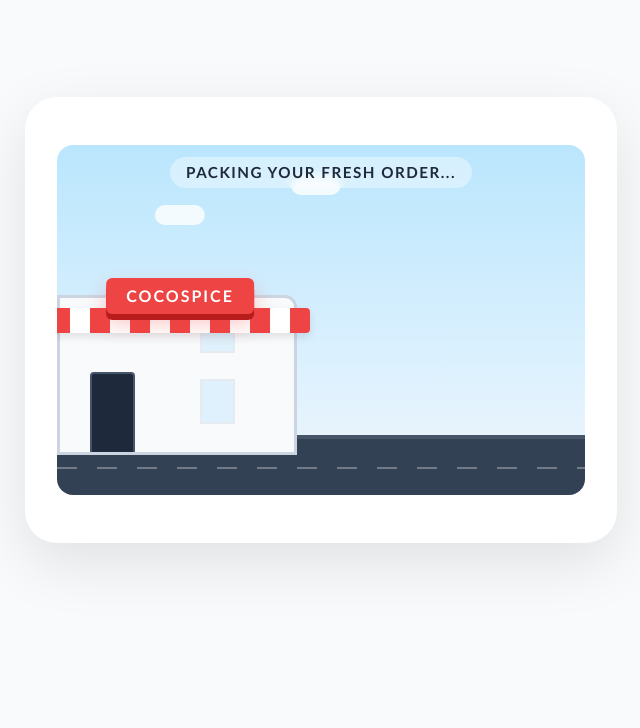
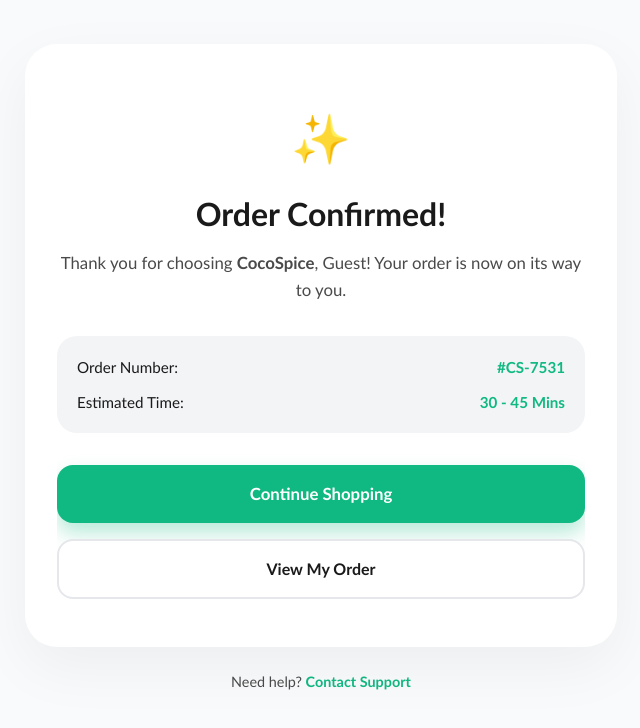
Before and after one commit to developerteam354/Cocospice, a Next.js app in the folder frontend/: page /checkout/success in a window 1280 px wide. Shown: the top 728 px of the page, without its empty margins (319-959 px from the left). Built offline with nearby package versions, Linux system fonts and the light colour scheme.

Commit message:
order success sound changed

```diff
--- a/frontend/app/checkout/success/SuccessPage.module.css
+++ b/frontend/app/checkout/success/SuccessPage.module.css
@@ -11,445 +11,113 @@
 .card {
   background: #ffffff;
   width: 100%;
-  max-width: 900px;
+  max-width: 600px; /* Reduced max-width for a more compact simple look */
   padding: 48px 32px;
   border-radius: 32px;
-  box-shadow: 0 20px 60px rgba(0, 0, 0, 0.1);
+  box-shadow: 0 20px 60px rgba(0, 0, 0, 0.05);
   text-align: center;
   position: relative;
   overflow: hidden;
   margin: 0 auto;
 }
 
-/* ── Original Dispatch Graphics ── */
-.dispatchScene {
+/* ── Simple Success Animation ── */
+.simpleAnimation {
+  display: flex;
+  flex-direction: column;
+  align-items: center;
+  justify-content: center;
+  padding: 40px 0;
+  min-height: 200px;
+}
+
+.checkmarkWrapper {
+  width: 100px;
+  height: 100px;
   position: relative;
-  height: 350px;
-  width: 100%;
-  background: linear-gradient(to bottom, #bae6fd 0%, #e0f2fe 70%, #f1f5f9 100%);
-  overflow: hidden;
+  margin-bottom: 24px;
   display: flex;
   align-items: center;
   justify-content: center;
-  border-radius: 16px;
 }
 
-/* ── Environment ── */
-.clouds {
+.checkmarkRing {
   position: absolute;
-  top: 20px;
+  top: 0;
+  left: 0;
   width: 100%;
+  height: 100%;
+  border: 4px solid var(--primary-color);
+  border-radius: 50%;
+  opacity: 0;
+  animation: ringExpand 1.2s cubic-bezier(0.16, 1, 0.3, 1) 0.6s forwards;
 }
 
-.cloud {
-  position: absolute;
-  width: 50px;
-  height: 20px;
-  background: white;
-  border-radius: 20px;
-  opacity: 0.8;
-  animation: floatCloud 20s linear infinite;
+.checkmark {
+  width: 80px;
+  height: 80px;
+  border-radius: 50%;
+  display: block;
+  stroke-width: 3;
+  stroke: #ffffff;
+  stroke-miterlimit: 10;
+  box-shadow: inset 0px 0px 0px var(--primary-color);
+  animation: fill .4s ease-in-out .4s forwards, scaleSpring .6s cubic-bezier(0.175, 0.885, 0.32, 1.275) 0.8s both;
+  z-index: 2;
 }
 
-.cloud:nth-child(1) {
-  top: 10px;
-  left: 10%;
+.checkmarkCircle {
+  stroke-dasharray: 166;
+  stroke-dashoffset: 166;
+  stroke-width: 3;
+  stroke-miterlimit: 10;
+  stroke: var(--primary-color);
+  fill: none;
+  animation: stroke 0.6s cubic-bezier(0.65, 0, 0.45, 1) forwards;
 }
 
-.cloud:nth-child(2) {
-  top: 40px;
-  left: 60%;
-  animation-delay: -10s;
+.checkmarkCheck {
+  transform-origin: 50% 50%;
+  stroke-dasharray: 48;
+  stroke-dashoffset: 48;
+  stroke: #ffffff;
+  animation: stroke 0.3s cubic-bezier(0.65, 0, 0.45, 1) 0.9s forwards;
 }
 
-@keyframes floatCloud {
-  from {
-    transform: translateX(400px);
-  }
-
-  to {
-    transform: translateX(-400px);
-  }
+@keyframes stroke {
+  100% { stroke-dashoffset: 0; }
 }
 
-.building {
-  position: absolute;
-  bottom: 40px;
-  left: 0;
-  width: 240px;
-  height: 160px;
-  background: #f8fafc;
-  border: 3px solid #cbd5e1;
-  border-radius: 0 12px 0 0;
-  z-index: 1;
+@keyframes scaleSpring {
+  0% { transform: scale(0.8); }
+  50% { transform: scale(1.1); }
+  100% { transform: scale(1); }
 }
 
-.restaurantDoor {
-  position: absolute;
-  bottom: 0;
-  left: 30px;
-  width: 45px;
-  height: 80px;
-  background: #1e293b;
-  border: 2px solid #475569;
-  border-bottom: none;
-  border-radius: 4px 4px 0 0;
+@keyframes ringExpand {
+  0% { transform: scale(0.5); opacity: 0; }
+  30% { opacity: 0.8; }
+  100% { transform: scale(2.5); opacity: 0; }
 }
 
-.buildingWindow {
-  width: 35px;
-  height: 45px;
-  background: #bae6fd;
-  display: inline-block;
-  margin: 10px 10px 10px 90px;
-  border: 2px solid #cbd5e1;
-  opacity: 0.4;
+@keyframes fill {
+  100% { box-shadow: inset 0px 0px 0px 40px var(--primary-color); }
 }
 
-.restaurantSign {
-  position: absolute;
-  top: -20px;
-  /* Lowered slightly to avoid overlap with top text */
-  left: 120px;
-  transform: translateX(-50%);
-  background: #ef4444;
-  color: white;
-  padding: 6px 20px;
-  font-weight: 950;
-  font-size: 1rem;
-  border-radius: 6px;
-  box-shadow: 0 6px 0 #b91c1c, 0 10px 20px rgba(239, 68, 68, 0.3);
-  white-space: nowrap;
-  letter-spacing: 2px;
-  z-index: 50;
-}
-
-.awning {
-  position: absolute;
-  top: 10px;
-  left: -10px;
-  width: 260px;
-  height: 25px;
-  background: repeating-linear-gradient(90deg, #ef4444, #ef4444 20px, #ffffff 20px, #ffffff 40px);
-  border-radius: 4px;
-  box-shadow: 0 4px 8px rgba(0, 0, 0, 0.1);
-}
-
-.road {
-  position: absolute;
-  bottom: 0;
-  width: 100%;
-  height: 60px;
-  background: #334155;
-  border-top: 4px solid #475569;
-}
-
-.roadMarkings {
-  position: absolute;
-  top: 50%;
-  width: 100%;
-  height: 2px;
-  background: repeating-linear-gradient(90deg, #fff, #fff 20px, transparent 20px, transparent 40px);
-  opacity: 0.3;
-}
-
-/* ── The Van ── */
-.van {
-  position: absolute;
-  bottom: 20px;
-  left: 65%;
-  transform: translateX(-50%);
-  width: 150px;
-  height: 80px;
-  z-index: 5;
-  animation: vanWaitAndGo 5.5s ease-in-out forwards;
-}
-
-.vanBody {
-  width: 100%;
-  height: 65px;
-  background: var(--primary-color);
-  border-radius: 12px 12px 4px 4px;
-  position: relative;
-  box-shadow: inset -10px 0 0 rgba(0, 0, 0, 0.1);
-}
-
-.vanDoor {
-  position: absolute;
-  left: 5px;
-  top: 10px;
-  width: 40px;
-  height: 45px;
-  background: #059669;
-  border: 2px solid rgba(0, 0, 0, 0.1);
-  border-radius: 4px;
-  transform-origin: left;
-  z-index: 10;
-  animation: vanDoorOpen 5s forwards;
-}
-
-@keyframes vanDoorOpen {
-
-  0%,
-  30% {
-    transform: rotateY(0);
-  }
-
-  35%,
-  65% {
-    transform: rotateY(-110deg);
-  }
-
-  70%,
-  100% {
-    transform: rotateY(0);
-  }
-}
-
-.vanWindow {
-  position: absolute;
-  top: 10px;
-  right: 12px;
-  width: 40px;
-  height: 25px;
-  background: #bae6fd;
-  border-radius: 4px 10px 4px 4px;
-  border: 2px solid rgba(255, 255, 255, 0.3);
-}
-
-.exhaust {
-  position: absolute;
-  bottom: 5px;
-  left: -10px;
-  width: 10px;
-  height: 10px;
-  background: #94a3b8;
-  border-radius: 50%;
-  opacity: 0;
-  animation: exhaustPuff 0.5s ease-out 4s infinite;
-}
-
-@keyframes exhaustPuff {
-  0% {
-    transform: scale(1);
-    opacity: 0.6;
-  }
-
-  100% {
-    transform: scale(2) translateX(-20px);
-    opacity: 0;
-  }
-}
-
-@keyframes vanWaitAndGo {
-
-  0%,
-  75% {
-    transform: translateX(-50%) scale(1);
-  }
-
-  78% {
-    transform: translateX(-50%) translateY(-2px);
-  }
-
-  100% {
-    transform: translateX(800px);
-  }
-
-  /* Further travel for wider card */
-}
-
-.vanWheel1,
-.vanWheel2 {
-  position: absolute;
-  bottom: -8px;
-  width: 24px;
-  height: 24px;
-  background: #0f172a;
-  border-radius: 50%;
-  border: 3px solid #4b5563;
-}
-
-.vanWheel1 {
-  left: 25px;
-}
-
-.vanWheel2 {
-  right: 25px;
-}
-
-/* ── The Human ── */
-.human {
-  position: absolute;
-  bottom: 20px;
-  left: 45px;
-  /* Start at the door */
-  width: 30px;
-  height: 60px;
-  z-index: 20;
-  /* Above the van back but below door when open */
-  opacity: 0;
-  animation: humanExitAndWalk 4s ease-out forwards;
-}
-
-.head {
-  width: 16px;
-  height: 16px;
-  background: #fcd34d;
-  border-radius: 50%;
-  margin: 0 auto;
-}
-
-.body {
-  width: 14px;
-  height: 28px;
-  background: #1e293b;
-  border-radius: 4px;
-  margin: 2px auto 0;
-}
-
-.leg1,
-.leg2 {
-  position: absolute;
-  bottom: 0;
-  width: 5px;
-  height: 15px;
-  background: #1e293b;
-  animation: legMove 0.4s infinite alternate;
-}
-
-.leg1 {
-  left: 8px;
-}
-
-.leg2 {
-  right: 8px;
-  animation-delay: -0.2s;
-}
-
-@keyframes legMove {
-  from {
-    transform: rotate(-15deg);
-  }
-
-  to {
-    transform: rotate(15deg);
-  }
-}
-
-@keyframes humanExitAndWalk {
-  0% {
-    left: 45px;
-    opacity: 0;
-  }
-
-  10% {
-    opacity: 1;
-  }
-
-  40%,
-  70% {
-    left: calc(65% - 105px);
-    opacity: 1;
-  }
-
-  100% {
-    left: calc(65% - 180px);
-    opacity: 0;
-  }
-}
-
-.packageItem {
-  position: absolute;
-  top: 18px;
-  right: -14px;
-  width: 16px;
-  height: 16px;
-  background: #d97706;
-  border: 1px solid #92400e;
-  box-shadow: 2px 2px 0 rgba(0, 0, 0, 0.1);
-  animation: packageArcLoad 5.2s forwards;
-}
-
-@keyframes packageArcLoad {
-
-  0%,
-  10% {
-    transform: scale(0);
-    opacity: 0;
-  }
-
-  15% {
-    transform: scale(1);
-    opacity: 1;
-  }
-
-  40% {
-    transform: translate(0, 0);
-  }
-
-  55% {
-    transform: translate(25px, -30px) rotate(20deg);
-  }
-
-  /* Parabolic Arc */
-  65%,
-  100% {
-    transform: translate(50px, -5px) scale(0);
-    opacity: 0;
-  }
-}
-
-.dispatchText {
-  position: absolute;
-  top: 12px;
-  left: 50%;
-  transform: translateX(-50%);
-  font-size: 0.95rem;
-  font-weight: 800;
-  color: #1e293b;
-  text-transform: uppercase;
-  letter-spacing: 1.5px;
-  z-index: 100;
-  background: rgba(255, 255, 255, 0.4);
-  padding: 4px 16px;
-  border-radius: 20px;
-  backdrop-filter: blur(4px);
-  white-space: nowrap;
-}
-
-@keyframes textChange {
-
-  0%,
-  65% {
-    opacity: 1;
-    content: "Packing your order...";
-  }
-
-  70% {
-    opacity: 0;
-  }
-
-  75%,
-  100% {
-    opacity: 1;
-    content: "Order Dispatched!";
-  }
+.loadingText {
+  font-size: 1.1rem;
+  font-weight: 600;
+  color: #64748b;
+  margin-top: 10px;
+  animation: pulseText 1.5s ease-in-out infinite;
 }
 
 @keyframes pulseText {
-
-  0%,
-  100% {
-    opacity: 0.6;
-  }
-
-  50% {
-    opacity: 1;
-  }
+  0%, 100% { opacity: 0.6; }
+  50% { opacity: 1; }
 }
 
-/* ── Celebration Popper ── */
+/* ── UI Components ── */
 .confettiPopper {
   position: absolute;
   top: 50%;
@@ -471,22 +139,11 @@
 }
 
 @keyframes popperBlast {
-  0% {
-    transform: translate(0, 0) rotate(0deg) scale(0);
-    opacity: 1;
-  }
-
-  20% {
-    opacity: 1;
-  }
-
-  100% {
-    transform: translate(var(--x), var(--y)) rotate(var(--rot)) scale(1);
-    opacity: 0;
-  }
+  0% { transform: translate(0, 0) rotate(0deg) scale(0); opacity: 1; }
+  20% { opacity: 1; }
+  100% { transform: translate(var(--x), var(--y)) rotate(var(--rot)) scale(1); opacity: 0; }
 }
 
-/* ── Details Reveal ── */
 .detailsReveal {
   opacity: 0;
   transform: translateY(20px);
@@ -504,25 +161,9 @@
   padding-top: 10px;
 }
 
-.successIcon {
-  font-size: 3rem;
-  margin-bottom: 16px;
-  display: block;
-}
-
-.title {
-  font-size: 2rem;
-  font-weight: 900;
-  color: var(--text-primary);
-  margin-bottom: 12px;
-}
-
-.message {
-  font-size: 1.05rem;
-  line-height: 1.6;
-  color: var(--text-secondary);
-  margin-bottom: 32px;
-}
+.successIcon { font-size: 3rem; margin-bottom: 16px; display: block; }
+.title { font-size: 2rem; font-weight: 900; color: var(--text-primary); margin-bottom: 12px; }
+.message { font-size: 1.05rem; line-height: 1.6; color: var(--text-secondary); margin-bottom: 32px; }
 
 .orderInfo {
   background: var(--surface-hover);
@@ -534,25 +175,10 @@
   gap: 12px;
 }
 
-.infoRow {
-  display: flex;
-  justify-content: space-between;
-  font-size: 0.95rem;
-  color: var(--text-primary);
-}
+.infoRow { display: flex; justify-content: space-between; font-size: 0.95rem; color: var(--text-primary); }
+.infoRow strong { color: var(--primary-color); font-weight: 800; }
 
-.infoRow strong {
-  color: var(--primary-color);
-  font-weight: 800;
-}
-
-/* ── Actions ── */
-.actions {
-  display: flex;
-  flex-direction: column;
-  gap: 16px;
-}
-
+.actions { display: flex; flex-direction: column; gap: 16px; }
 .continueBtn {
   background: var(--primary-color);
   color: #fff;
@@ -565,12 +191,6 @@
   box-shadow: 0 10px 20px rgba(16, 185, 129, 0.3);
 }
 
-.continueBtn:hover {
-  transform: translateY(-3px);
-  box-shadow: 0 15px 30px rgba(16, 185, 129, 0.4);
-  background: var(--primary-hover);
-}
-
 .viewOrderBtn {
   background: #fff;
   color: var(--text-primary);
@@ -580,143 +200,24 @@
   font-weight: 700;
   font-size: 1rem;
   cursor: pointer;
-  transition: all 0.2s;
-}
-
-.viewOrderBtn:hover {
-  background: var(--surface-hover);
-  border-color: var(--text-primary);
 }
 
 .support {
-  margin-top: 32px;
+  margin-top: 24px;
   font-size: 0.9rem;
   color: var(--text-secondary);
 }
 
 .support a {
   color: var(--primary-color);
+  text-decoration: none;
   font-weight: 600;
-  text-decoration: none;
 }
 
-/* ── Confetti ── */
-.confetti {
-  position: absolute;
-  top: 50px;
-  left: 50%;
-  transform: translateX(-50%);
-  pointer-events: none;
-  z-index: 1;
-}
-
-.confetto {
-  position: absolute;
-  width: 8px;
-  height: 8px;
-  background: var(--primary-color);
-  border-radius: 50%;
-  opacity: 0;
-  animation: confettiFall 1.5s ease-out var(--delay) forwards;
-}
-
-.confetto:nth-child(even) {
-  background: #ffd700;
-}
-
-.confetto:nth-child(3n) {
-  background: #ff4757;
-}
-
-@keyframes confettiFall {
-  0% {
-    transform: translate(0, 0) scale(1);
-    opacity: 1;
-  }
-
-  100% {
-    transform: translate(var(--x), 100px) scale(0);
-    opacity: 0;
-  }
-}
-
-@keyframes fadeIn {
-  from {
-    opacity: 0;
-    transform: translateY(10px);
-  }
-
-  to {
-    opacity: 1;
-    transform: translateY(0);
-  }
-}
+@keyframes fadeIn { from { opacity: 0; transform: translateY(10px); } to { opacity: 1; transform: translateY(0); } }
 
 @media (max-width: 480px) {
-  .card {
-    padding: 32px 16px;
-    border-radius: 24px;
-  }
-
-  .dispatchScene {
-    height: 240px;
-  }
-
-  .building {
-    width: 200px;
-    height: 140px;
-    bottom: 40px;
-  }
-
-  .restaurantSign {
-    font-size: 0.8rem;
-    padding: 3px 10px;
-    left: 100px;
-    top: -18px;
-  }
-
-  .awning {
-    width: 220px;
-  }
-
-  .van {
-    width: 120px;
-    height: 65px;
-    left: 70%;
-  }
-
-  .vanBody {
-    height: 50px;
-  }
-
-  .vanDoor {
-    width: 30px;
-    height: 35px;
-  }
-
-  .vanWindow {
-    width: 30px;
-    height: 20px;
-    right: 8px;
-  }
-
-  .human {
-    left: 40px;
-    transform: scale(0.9);
-  }
-
-  .dispatchText {
-    font-size: 0.7rem;
-    padding: 3px 10px;
-    letter-spacing: 1px;
-    top: 6px;
-  }
-
-  .title {
-    font-size: 1.6rem;
-  }
-
-  .message {
-    font-size: 0.95rem;
-  }
+  .card { padding: 32px 12px; border-radius: 24px; }
+  .title { font-size: 1.6rem; }
+  .message { font-size: 0.9rem; }
 }
--- a/frontend/app/checkout/success/page.tsx
+++ b/frontend/app/checkout/success/page.tsx
@@ -4,10 +4,12 @@
 import Link from 'next/link';
 import { useRouter } from 'next/navigation';
 import { useAuth } from '@/contexts/AuthContext';
+import { useCart } from '@/contexts/CartContext';
 import styles from './SuccessPage.module.css';
 
 export default function SuccessPage() {
   const { user } = useAuth();
+  const { orderType } = useCart();
   const router = useRouter();
   const [showDetails, setShowDetails] = useState(false);
   const [orderId, setOrderId] = useState<string>('');
@@ -16,64 +18,33 @@
     // Generate order ID on client side to prevent hydration mismatch
     setOrderId(`CS-${Math.floor(1000 + Math.random() * 9000)}`);
 
-    // Reveal details after the complex packing & dispatch sequence
+    // Play a clear happy bell success sound immediately
+    const audio = new Audio('https://assets.mixkit.co/active_storage/sfx/601/601-preview.mp3');
+    audio.volume = 1.0;
+    audio.play()
+      .then(() => console.log('Order success sound played!'))
+      .catch(err => console.log('Audio play failed:', err));
+
+    // Reveal details after the simple animation
     const timer = setTimeout(() => {
       setShowDetails(true);
-      // Play a 'Tada' win sound
-      const audio = new Audio('https://assets.mixkit.co/active_storage/sfx/2000/2000-preview.mp3');
-      audio.volume = 0.4;
-      audio.play().catch(err => console.log('Audio play failed:', err));
-    }, 5500);
+    }, 2500);
     return () => clearTimeout(timer);
   }, []);
 
   return (
     <div className={styles.container}>
       <div className={styles.card}>
-        {/* Enhanced Innovative Packing & Dispatch Animation */}
         {!showDetails && (
-          <div className={styles.dispatchScene}>
-            {/* Background Environment */}
-            <div className={styles.clouds}>
-              <div className={styles.cloud}></div>
-              <div className={styles.cloud}></div>
+          <div className={styles.simpleAnimation}>
+            <div className={styles.checkmarkWrapper}>
+              <div className={styles.checkmarkRing}></div>
+              <svg className={styles.checkmark} xmlns="http://www.w3.org/2000/svg" viewBox="0 0 52 52">
+                <circle className={styles.checkmarkCircle} cx="26" cy="26" r="25" fill="none" />
+                <path className={styles.checkmarkCheck} fill="none" d="M14.1 27.2l7.1 7.2 16.7-16.8" />
+              </svg>
             </div>
-            <div className={styles.building}>
-              <div className={styles.restaurantDoor}></div>
-              <div className={styles.buildingWindow}></div>
-              <div className={styles.buildingWindow}></div>
-              <div className={styles.restaurantSign}>COCOSPICE</div>
-              <div className={styles.awning}></div>
-            </div>
-
-            <div className={styles.road}>
-              <div className={styles.roadMarkings}></div>
-            </div>
-
-            {/* The Delivery Van */}
-            <div className={styles.van}>
-              <div className={styles.vanBody}>
-                <div className={styles.vanDoor}></div>
-                <div className={styles.vanWindow}></div>
-                <div className={styles.exhaust}></div>
-              </div>
-              <div className={styles.vanWheel1}></div>
-              <div className={styles.vanWheel2}></div>
-            </div>
-
-            {/* The Human Character with walking legs */}
-            <div className={styles.human}>
-              <div className={styles.head}></div>
-              <div className={styles.body}></div>
-              <div className={styles.arm}></div>
-              <div className={styles.leg1}></div>
-              <div className={styles.leg2}></div>
-
-              {/* The Package */}
-              <div className={styles.packageItem}></div>
-            </div>
-
-            <div className={styles.dispatchText}>Packing your fresh order...</div>
+            <div className={styles.loadingText}>Processing your order...</div>
           </div>
         )}
 
@@ -102,7 +73,9 @@
             <h1 className={styles.title} style={{ '--order': 2 } as any}>Order Confirmed!</h1>
             <p className={styles.message} style={{ '--order': 3 } as any}>
               Thank you for choosing <strong>CocoSpice</strong>, {user?.name.split(' ')[0] || 'Guest'}!
-              Your order is now on its way.
+              {orderType === 'delivery'
+                ? ' Your order is now on its way to you.'
+                : ' Your order is being prepared for pickup.'}
             </p>
 
             <div className={styles.orderInfo} style={{ '--order': 4 } as any}>
@@ -111,8 +84,8 @@
                 <strong>#{orderId || '...'}</strong>
               </div>
               <div className={styles.infoRow}>
-                <span>Estimated Time:</span>
-                <strong>30 - 45 Mins</strong>
+                <span>{orderType === 'delivery' ? 'Estimated Time:' : 'Ready In:'}</span>
+                <strong>{orderType === 'delivery' ? '30 - 45 Mins' : '15 - 20 Mins'}</strong>
               </div>
             </div>
 
```
